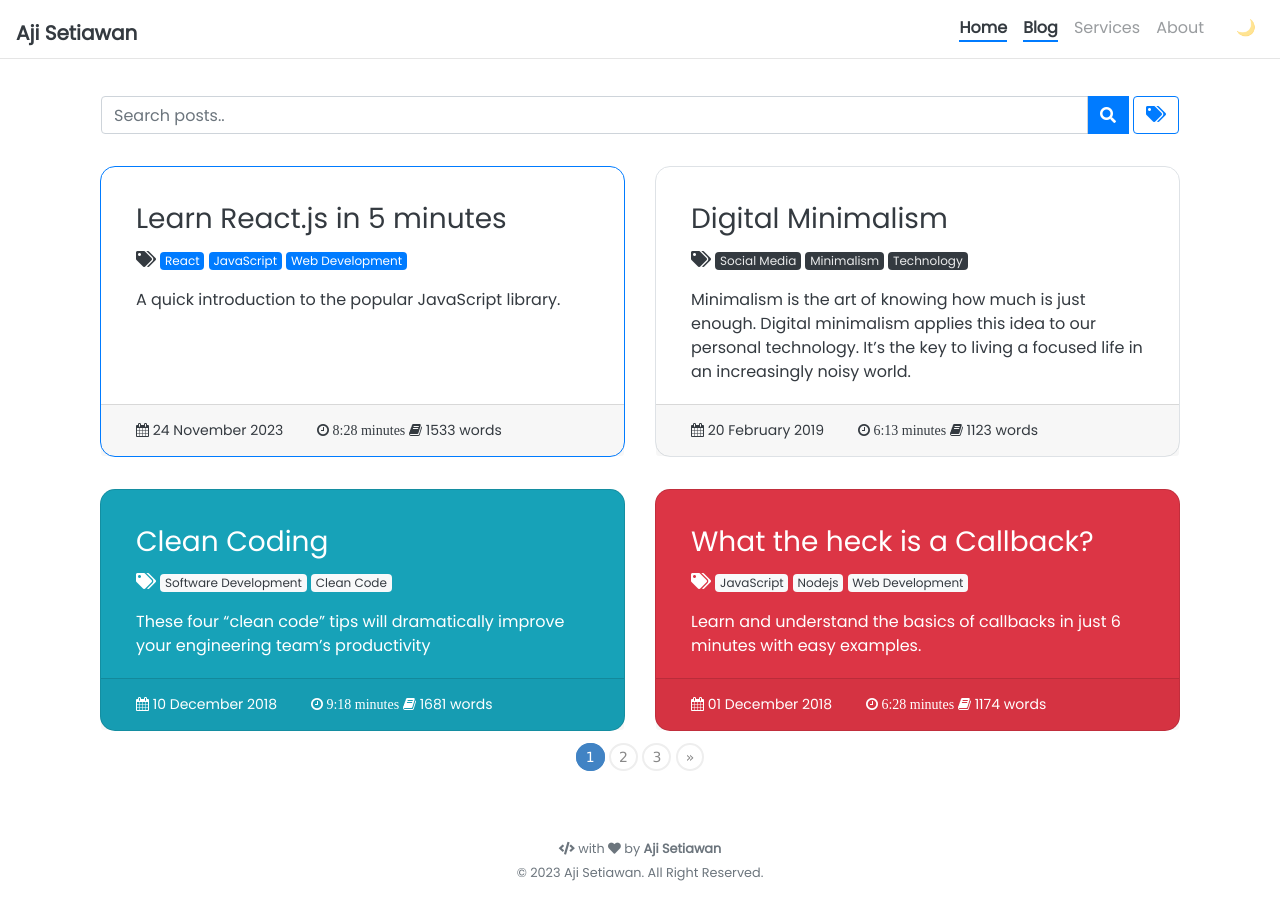
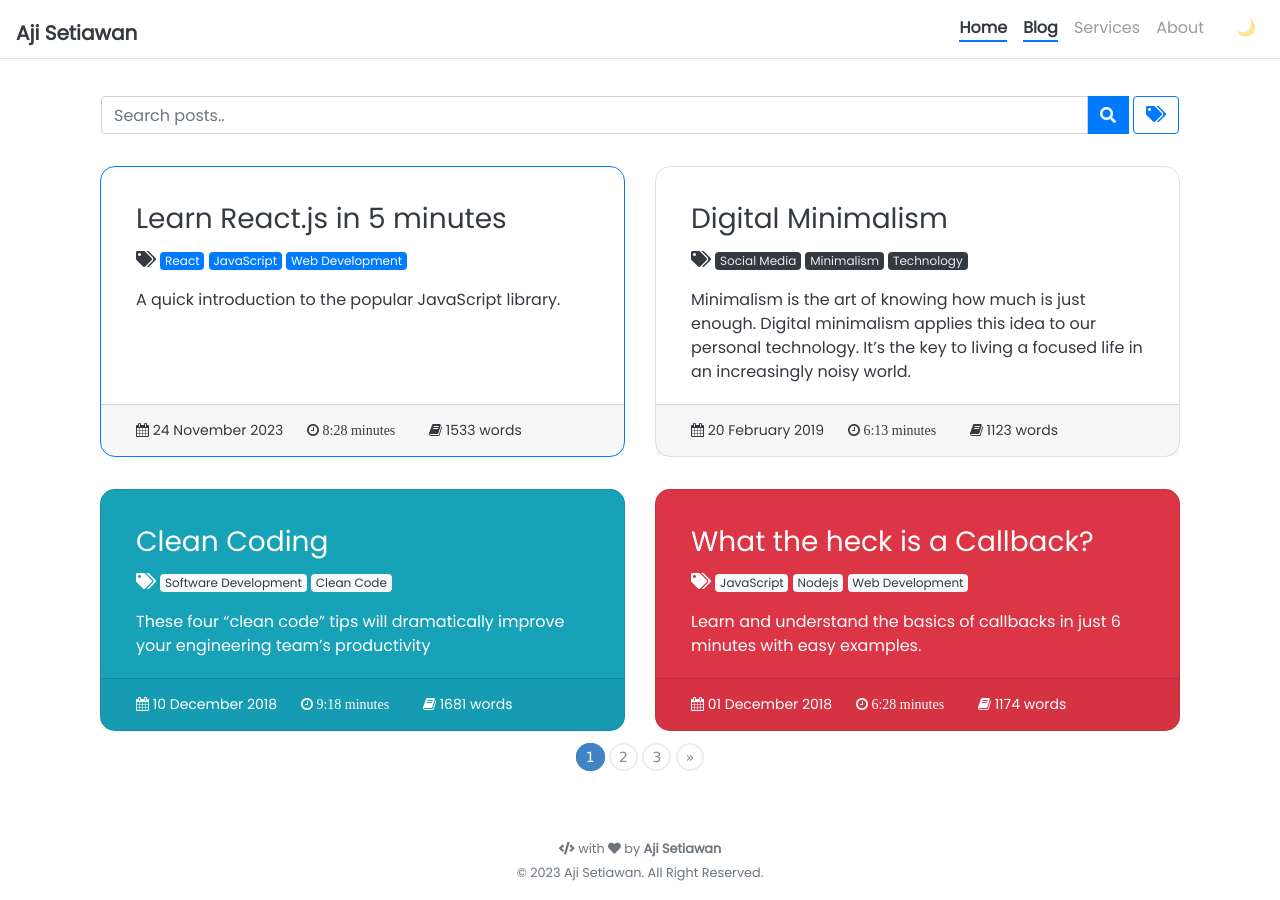
Before and after one commit to ajisetiawan716/ajisetiawan716.github.io, a Jekyll site: the page built from blog/index.html, in a window 1280 px wide. Built offline with Jekyll 4.4.1, drawn with Linux system fonts in a browser that asks for light colours; nearby versions of some CDN libraries; the list of posts is cut into pages by our own code; comment, search, counter and statistics services are not loaded.

Commit message:
Update reading_time.html

```diff
--- a/_includes/blog/reading_time.html
+++ b/_includes/blog/reading_time.html
@@ -15,8 +15,8 @@
   <span class="icon-hourglass readingtime" style="margin-right:20px">阅读时间：{{ time }} {%if time > 1 %}mins{% else %}min{% endif %}</span>
   <span class="icon-book readingtime" >字数：{{ words }}</span>
 {% else %}
-  <span class="fa fa-clock-o fa-1x" style="margin-left:30px;"> {{ time }} minutes</span>
-  <span style="display: inline-block; text-align: right;">
+  <span class="fa fa-clock-o fa-1x" style="margin-left:20px;"> {{ time }} minutes</span>
+  <span style="position: relative; left: 30px;">
   <i class="fa fa-book fa-1x"></i> {{ words }} words
 </span>
 {% endif %}
```
